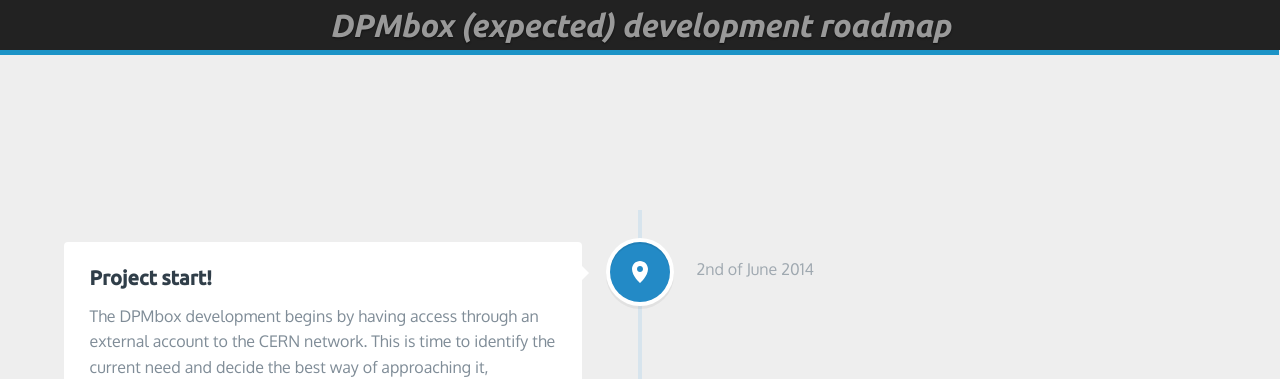
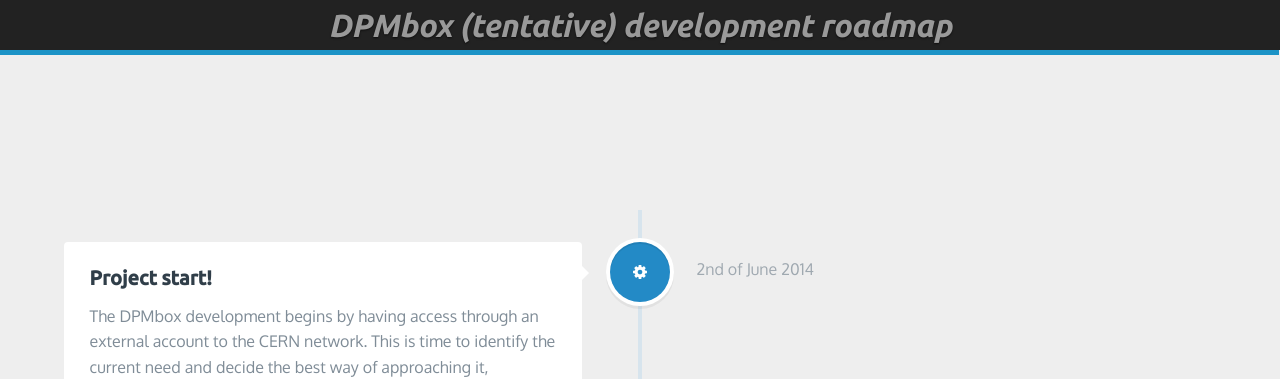
Before and after one commit to calvellido/DPMbox, a Jekyll site: the page roadmap/index.html, which Jekyll copies as it is, in a window 1280 px wide. Shown: the top 379 px of the page. Built offline with Jekyll 4.4.1, drawn with Linux system fonts in a browser that asks for light colours; nearby versions of some CDN libraries; Markdown is read by kramdown in place of the engine named in the settings; some of the changed text lies outside the part shown.

Commit message:
Added an improved set of icons

```diff
--- a/roadmap/css/style.css
+++ b/roadmap/css/style.css
@@ -210,7 +210,15 @@
 }
 .cd-timeline-img.cd-7 {
   /*background: #f0ca45;*/
+  background: #7b2dc6;
+}
+.cd-timeline-img.cd-8 {
+  /*background: #f0ca45;*/
   background: #8324c6;
+}
+.cd-timeline-img.cd-9 {
+  /*background: #f0ca45;*/
+  background: #8b1cc7;
 }
 @media only screen and (min-width: 1170px) {
   .cd-timeline-img {
--- a/roadmap/index.html
+++ b/roadmap/index.html
@@ -14,17 +14,17 @@
 	<link rel="stylesheet" href="css/style.css"> <!-- Resource style -->
 	<script src="js/modernizr.js"></script> <!-- Modernizr -->
 
-	<title>DPMbox (expected) development roadmap</title>
+	<title>DPMbox (tentative) development roadmap</title>
 </head>
 <body>
 	<header>
-		<h1>DPMbox (expected) development roadmap</h2>
+		<h1>DPMbox (tentative) development roadmap</h2>
 	</header>
 
 	<section id="cd-timeline" class="cd-container">
 		<div class="cd-timeline-block">
 			<div class="cd-timeline-img cd-1">
-				<img src="img/cd-icon-location.svg" alt="Location">
+				<img src="img/cd-icon-gear.svg" alt="working...">
 			</div> <!-- cd-timeline-img -->
 
 			<div class="cd-timeline-content">
@@ -37,7 +37,7 @@
 
 		<div class="cd-timeline-block">
 			<div class="cd-timeline-img cd-2">
-				<img src="img/cd-icon-location.svg" alt="Location">
+				<img src="img/cd-icon-gear.svg" alt="working...">
 			</div> <!-- cd-timeline-img -->
 
 			<div class="cd-timeline-content">
@@ -50,20 +50,20 @@
 
 		<div class="cd-timeline-block">
 			<div class="cd-timeline-img cd-3">
-				<img src="img/cd-icon-location.svg" alt="Location">
+				<img src="img/cd-icon-gear.svg" alt="working...">
 			</div> <!-- cd-timeline-img -->
 
 			<div class="cd-timeline-content">
 				<h2>Laying the groundwork</h2>
-				<p>In this milestone the objective is to have a basic API/library to interact with a general WebDAV server through JavaScript. First starting with some basic read-only mode, then adding the navigation through inside links and finally going with creating, updating and deleting operations for files and collections.</p>
+				<p>In this milestone the objective is to have a basic but working API/library to interact with a general WebDAV server through JavaScript. First starting with some basic read-only mode, then adding the navigation through inside links and finally going with creating, updating and deleting operations for files and collections. It's expected that the file upload functionality could be tricky.</p>
 				<!--a href="#0" class="cd-read-more">Read more</a-->
 				<span class="cd-date">Summer 2014</span>
 			</div> <!-- cd-timeline-content -->
 		</div> <!-- cd-timeline-block -->
 
 		<div class="cd-timeline-block">
-			<div class="cd-timeline-img cd-3">
-				<img src="img/cd-icon-location.svg" alt="Location">
+			<div class="cd-timeline-img cd-4">
+				<img src="img/cd-icon-location.svg" alt="Milestone!">
 			</div> <!-- cd-timeline-img -->
 
 			<div class="cd-timeline-content">
@@ -73,8 +73,8 @@
 		</div> <!-- cd-timeline-block -->
 
 		<div class="cd-timeline-block">
-			<div class="cd-timeline-img cd-4">
-				<img src="img/cd-icon-location.svg" alt="Location">
+			<div class="cd-timeline-img cd-5">
+				<img src="img/cd-icon-gear.svg" alt="working...">
 			</div> <!-- cd-timeline-img -->
 
 			<div class="cd-timeline-content">
@@ -86,8 +86,8 @@
 		</div> <!-- cd-timeline-block -->
 
 		<div class="cd-timeline-block">
-			<div class="cd-timeline-img cd-4">
-				<img src="img/cd-icon-location.svg" alt="Location">
+			<div class="cd-timeline-img cd-6">
+				<img src="img/cd-icon-location.svg" alt="Milestone!">
 			</div> <!-- cd-timeline-img -->
 
 			<div class="cd-timeline-content">
@@ -97,8 +97,8 @@
 		</div> <!-- cd-timeline-block -->
 
 		<div class="cd-timeline-block">
-			<div class="cd-timeline-img cd-5">
-				<img src="img/cd-icon-location.svg" alt="Location">
+			<div class="cd-timeline-img cd-7">
+				<img src="img/cd-icon-gear.svg" alt="working...">
 			</div> <!-- cd-timeline-img -->
 
 			<div class="cd-timeline-content">
@@ -110,8 +110,8 @@
 		</div> <!-- cd-timeline-block -->
 
 		<div class="cd-timeline-block">
-			<div class="cd-timeline-img cd-6">
-				<img src="img/cd-icon-location.svg" alt="Location">
+			<div class="cd-timeline-img cd-8">
+				<img src="img/cd-icon-gear.svg" alt="working...">
 			</div> <!-- cd-timeline-img -->
 
 			<div class="cd-timeline-content">
@@ -123,8 +123,8 @@
 		</div> <!-- cd-timeline-block -->
 
 		<div class="cd-timeline-block">
-			<div class="cd-timeline-img cd-7">
-				<img src="img/cd-icon-location.svg" alt="Location">
+			<div class="cd-timeline-img cd-9">
+				<img src="img/cd-icon-gear.svg" alt="working...">
 			</div> <!-- cd-timeline-img -->
 
 			<div class="cd-timeline-content">
```
Also changed, not shown: roadmap/img/cd-icon-gear.svg (added).
